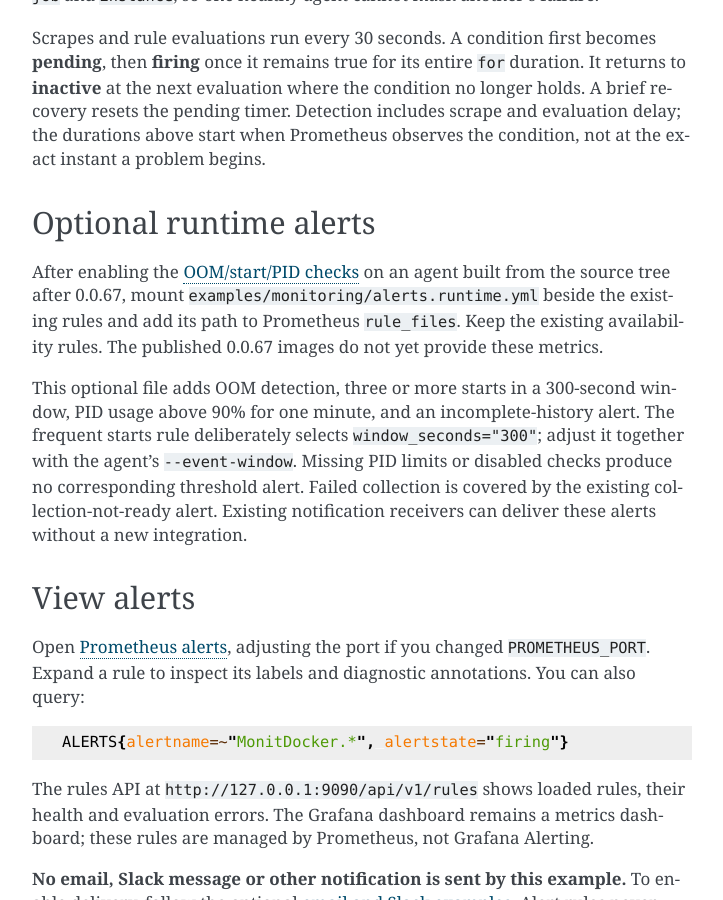
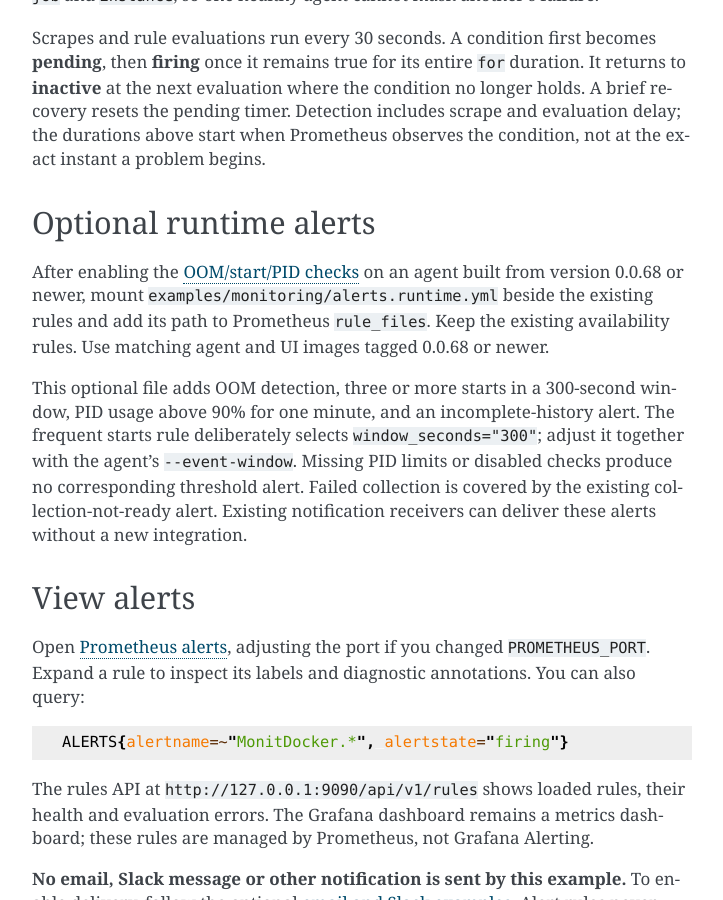
Before and after one commit to decryptus/monit-docker, a Sphinx documentation site: the page built from docs/alerts.md, in a window 1280 px wide and 900 px high, scrolled down 1031 px. Shown: the whole window, without its empty margins (388-1111 px from the left). Built offline with Sphinx 7.4.7, drawn with Linux system fonts in a browser that asks for light colours.

```diff
--- a/docs/alerts.md
+++ b/docs/alerts.md
@@ -32,9 +32,9 @@ not at the exact instant a problem begins.
 ## Optional runtime alerts
 
 After enabling the [OOM/start/PID checks](runtime-checks.md) on an agent built from
-the source tree after 0.0.67, mount `examples/monitoring/alerts.runtime.yml` beside
+version 0.0.68 or newer, mount `examples/monitoring/alerts.runtime.yml` beside
 the existing rules and add its path to Prometheus `rule_files`. Keep the existing
-availability rules. The published 0.0.67 images do not yet provide these metrics.
+availability rules. Use matching agent and UI images tagged 0.0.68 or newer.
 
 This optional file adds OOM detection, three or more starts in a 300-second window,
 PID usage above 90% for one minute, and an incomplete-history alert. The frequent
--- a/monit_docker/__init__.py
+++ b/monit_docker/__init__.py
@@ -2,6 +2,6 @@
 
 from __future__ import absolute_import
 
-__version__ = '0.0.67'
+__version__ = '0.0.68'
 
 __all__ = ('__version__',)
--- a/setup.yml
+++ b/setup.yml
@@ -4,8 +4,8 @@ description: monit-docker
 author: Adrien Delle Cave
 author_email: pypi@doowan.net
 copyright: '2019-2023 Adrien Delle Cave'
-release: '0.0.67'
-version: '0.0.67'
+release: '0.0.68'
+version: '0.0.68'
 license: License GPL-3
 url: https://github.com/decryptus/monit-docker
 python_requires:
```
Also changed, not shown: README.md (+2 -2 lines), docs/runtime-checks.md (+1 -1 lines), 2 other files.
